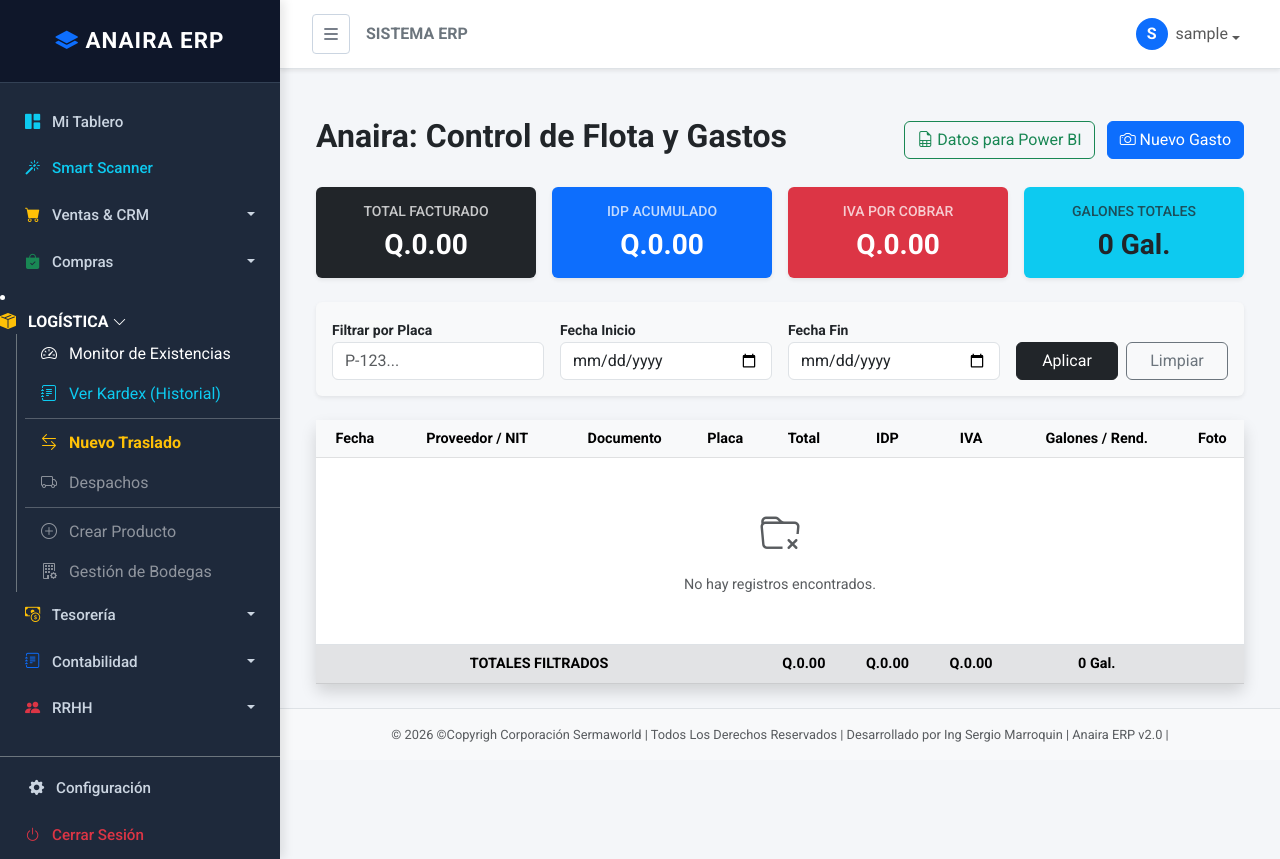
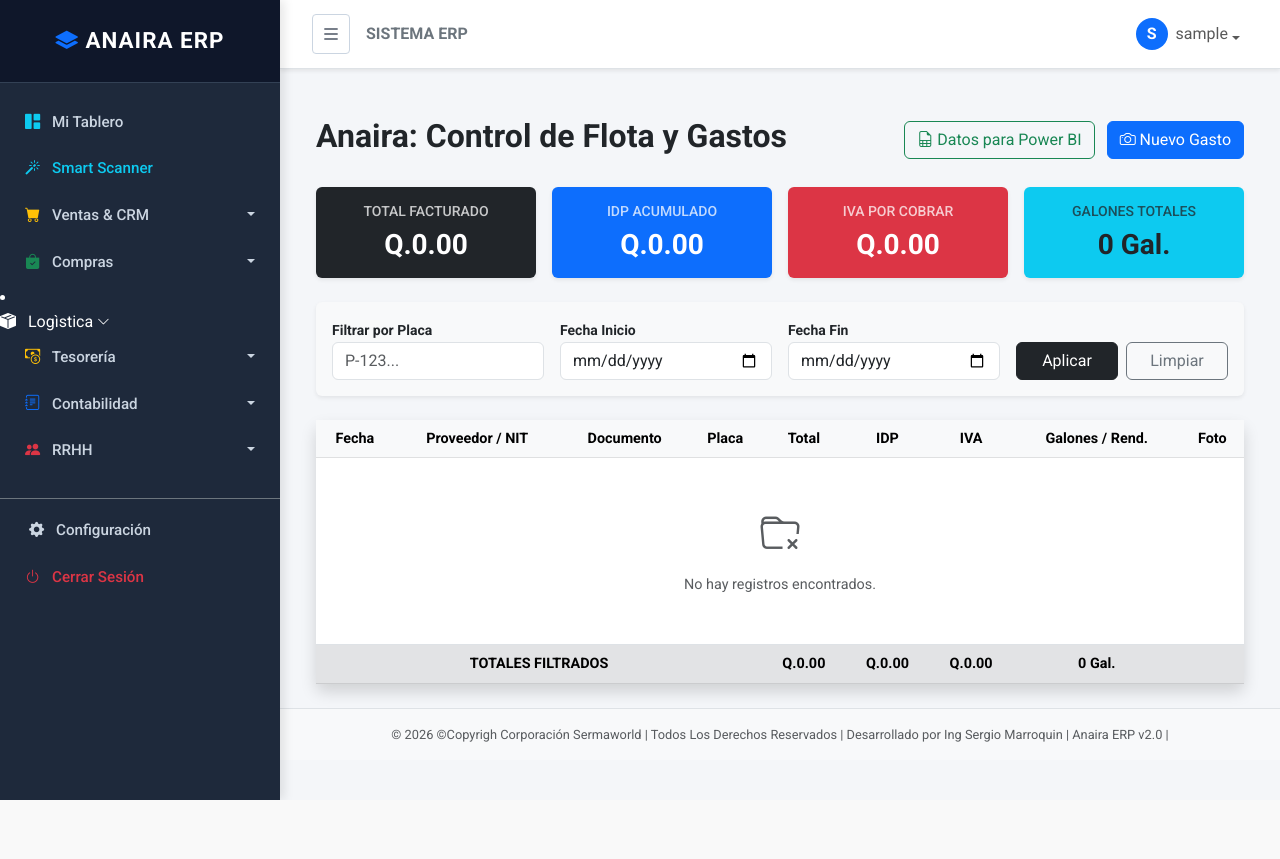
Before and after one commit to SergioReyes42/anaira-erp, a Django app: page /gastos/lista/ in a window 1280 px wide. After the commit the page ends 800 px from the top, so only its background shows below. Run offline with Django 4.2, Linux system fonts and the light colour scheme; the visitor is signed in with stand-in values (Sample User, id 1); some libraries are stand-ins or nearby versions.

Commit message:
KARDEX00000

```diff
--- a/templates/base.html
+++ b/templates/base.html
@@ -133,49 +133,36 @@
             </div>
 
             <li class="nav-item">
-    <a class="nav-link text-white" data-bs-toggle="collapse" href="#menuLogistica" aria-expanded="true" aria-controls="menuLogistica">
-        <i class="bi bi-box-seam-fill me-2 text-warning"></i>
-        <span class="fw-bold">LOGÍSTICA</span>
-        <i class="bi bi-chevron-down ms-auto small"></i>
+    <a class="nav-link text-white collapsed" href="#" data-bs-toggle="collapse" data-bs-target="#submenuLogistica" aria-expanded="false">
+        <i class="bi bi-box-seam-fill me-2"></i>
+        <span>Logìstica</span>
+        <i class="bi bi-chevron-down ms-auto" style="font-size: 0.8em;"></i>
     </a>
 
-    <div class="collapse show" id="menuLogistica">
-        <ul class="nav flex-column ms-3 border-start border-secondary ps-2">
+    <div class="collapse" id="submenuLogistica">
+        <ul class="nav flex-column bg-white bg-opacity-10 rounded-3 mt-1 mx-2">
 
             <li class="nav-item">
-                <a class="nav-link text-white" href="{% url 'product_list' %}"> <i class="bi bi-speedometer2 me-2"></i> Monitor de Existencias
-                </a>
-            </li>
-            <li class="nav-item">
-                <a class="nav-link text-info" href="{% url 'kardex_list' %}">
-                    <i class="bi bi-journal-text me-2"></i> Ver Kardex (Historial)
-                </a>
-            </li>
-
-            <hr class="sidebar-divider my-1 border-light opacity-25">
-
-            <li class="nav-item">
-                <a class="nav-link text-warning fw-bold" href="{% url 'create_transfer' %}">
-                    <i class="bi bi-arrow-left-right me-2"></i> Nuevo Traslado
+                <a class="nav-link text-white small ps-4 py-2" href="{% url 'product_list' %}">
+                    <i class="bi bi-speedometer2 me-2"></i>Existencias
                 </a>
             </li>
 
             <li class="nav-item">
-                <a class="nav-link text-white-50" href="#">
-                    <i class="bi bi-truck me-2"></i> Despachos
-                </a>
-            </li>
-
-            <hr class="sidebar-divider my-1 border-light opacity-25">
-
-            <li class="nav-item">
-                <a class="nav-link text-white-50" href="#"> <i class="bi bi-plus-circle me-2"></i> Crear Producto
+                <a class="nav-link text-white small ps-4 py-2" href="{% url 'kardex_list' %}">
+                    <i class="bi bi-journal-text me-2"></i>Kardex
                 </a>
             </li>
 
             <li class="nav-item">
-                <a class="nav-link text-white-50" href="/admin/core/warehouse/" target="_blank">
-                    <i class="bi bi-building-gear me-2"></i> Gestión de Bodegas
+                <a class="nav-link text-warning small ps-4 py-2" href="{% url 'create_transfer' %}">
+                    <i class="bi bi-arrow-left-right me-2"></i>Nuevo Traslado
+                </a>
+            </li>
+
+            <li class="nav-item">
+                <a class="nav-link text-white-50 small ps-4 py-2" href="/admin/core/warehouse/" target="_blank">
+                    <i class="bi bi-gear me-2"></i>Config. Bodegas
                 </a>
             </li>
 
```
